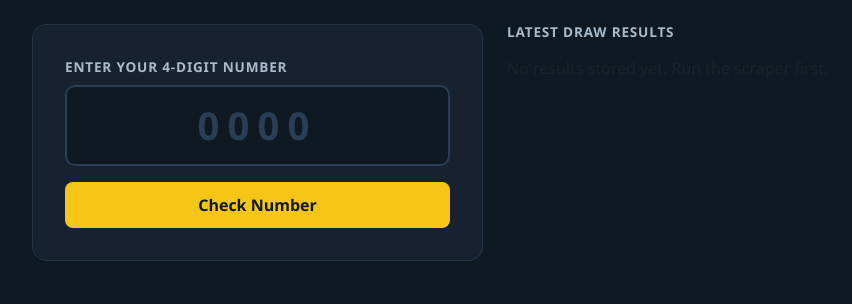
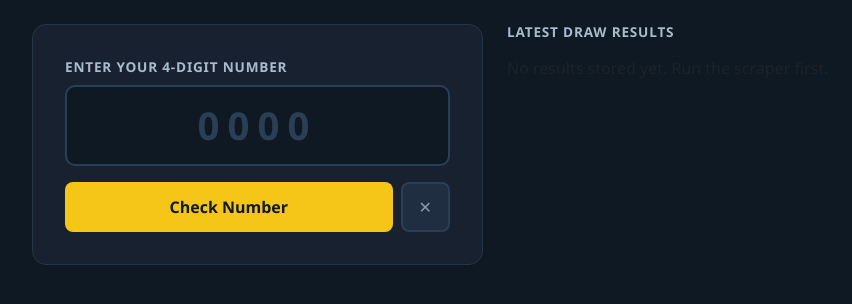
Before and after one commit to saupin/4d-lottery-checker, a Flask app: page / in a window 1280 px wide. Shown: the part 109-413 px from the top of the page, without its empty margins (50-902 px from the left). Run offline with Flask 3, Linux system fonts and the light colour scheme.

Commit message:
Add clear button to number input

```diff
--- a/templates/index.html
+++ b/templates/index.html
@@ -52,6 +52,12 @@
     }
     .btn-search:hover  { background: #ffd740; transform: translateY(-1px); }
     .btn-search:active { transform: translateY(0); }
+    .btn-clear {
+      background: #1f2e40; color: #8899aa; border: 2px solid #2a3f55;
+      border-radius: 8px; padding: .7rem 1rem; font-size: 1rem;
+      cursor: pointer; transition: all .15s;
+    }
+    .btn-clear:hover { border-color: #f5c518; color: #f5c518; }
 
     /* ── Result badges ── */
     .prize-badge {
@@ -142,8 +148,9 @@
                type="text" inputmode="numeric" pattern="\d{4}"
                maxlength="4" placeholder="0000"
                autocomplete="off" />
-        <div class="d-grid">
-          <button class="btn-search" onclick="doSearch()">Check Number</button>
+        <div class="d-flex gap-2">
+          <button class="btn-search flex-grow-1" onclick="doSearch()">Check Number</button>
+          <button class="btn-clear" onclick="clearInput()" title="Clear">&#10005;</button>
         </div>
       </div>
 
@@ -206,6 +213,12 @@
     input.value = input.value.replace(/\D/g, '').slice(0, 4);
   });
   input.addEventListener('keydown', e => { if (e.key === 'Enter') doSearch(); });
+
+  function clearInput() {
+    input.value = '';
+    document.getElementById('results').innerHTML = '';
+    input.focus();
+  }
 
   // ── Filter state ──
   let allMatches = [];
```
